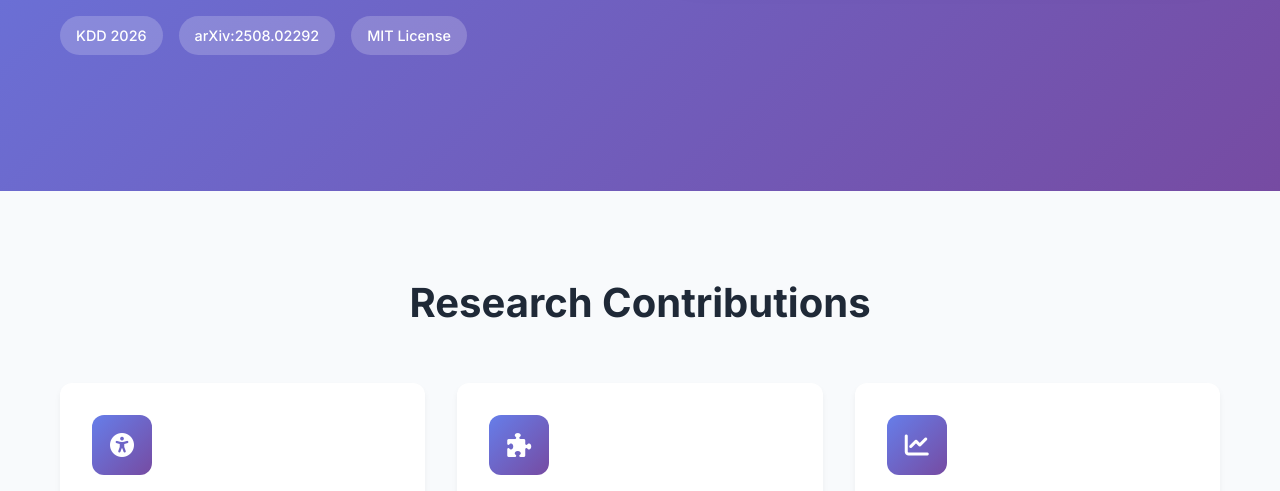
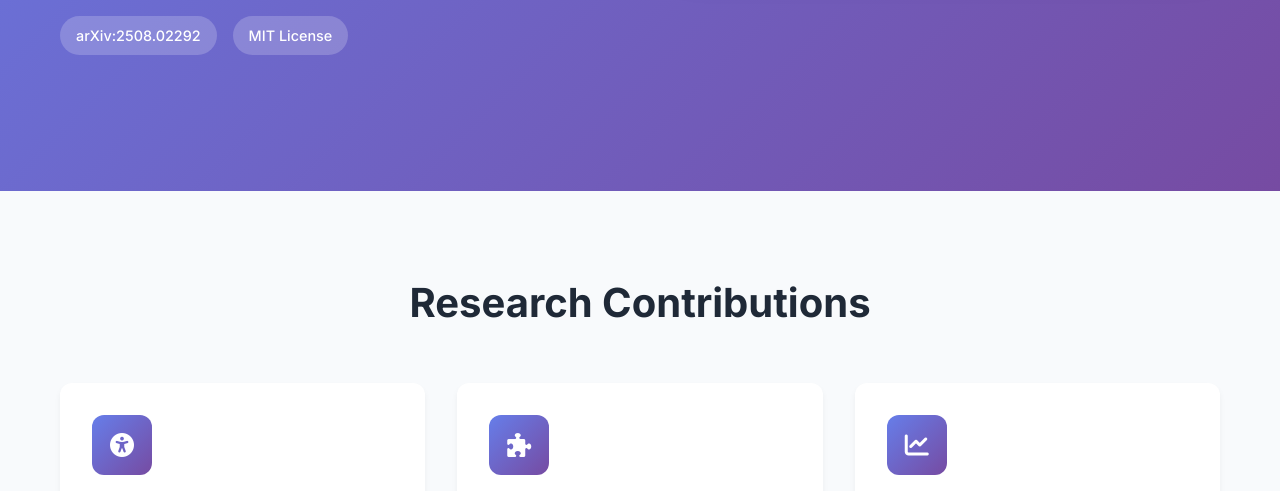
Before and after one commit to DVampire/FinWorld, a plain HTML site: page docs/index.html in a window 1280 px wide. Shown: the part 609-1100 px from the top of the page. Drawn offline with Linux system fonts and the light colour scheme.

Commit message:
update index

```diff
--- a/docs/index.html
+++ b/docs/index.html
@@ -46,7 +46,6 @@
                     </a>
                 </div>
                 <div class="hero-badges">
-                    <span class="badge">KDD 2026</span>
                     <span class="badge">arXiv:2508.02292</span>
                     <span class="badge">MIT License</span>
                 </div>
```
